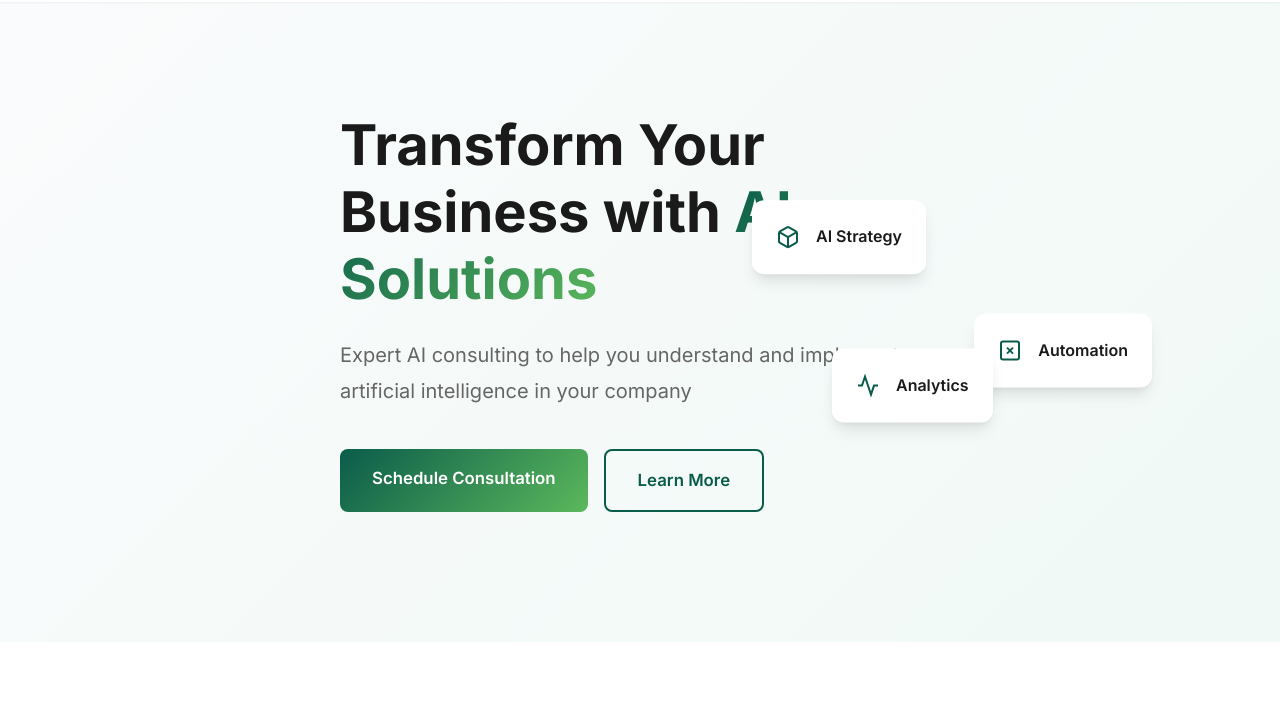
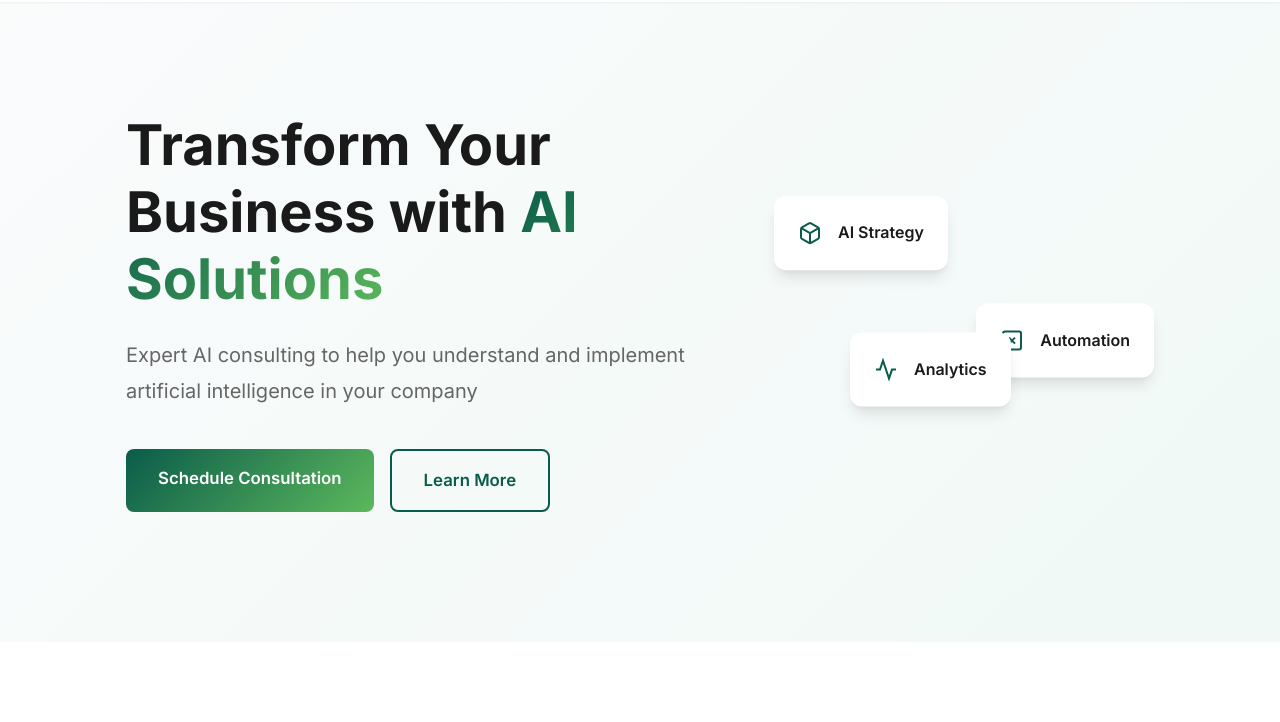
Before and after one commit to alahiji/luigiai, a plain HTML site: page index.html in a window 1280 px wide. Shown: the part 78-800 px from the top of the page. Drawn offline with Linux system fonts and the light colour scheme.

Commit message:
Style update

```diff
--- a/styles.css
+++ b/styles.css
@@ -153,16 +153,30 @@ body {
 }
 
 /* Hero Section */
+
 .hero {
     padding: 140px 0 80px;
     background: linear-gradient(135deg, #fafbfc 0%, #f0f9f6 100%);
     min-height: 90vh;
     display: flex;
     align-items: center;
+    position: relative;
+}
+
+.hero .container {
+    display: flex;
+    align-items: center;
+    justify-content: space-between;
+    gap: 3rem;
+    flex-wrap: wrap;
+    position: relative;
 }
 
 .hero-content {
     max-width: 600px;
+    flex: 1 1 320px;
+    position: relative;
+    z-index: 2;
 }
 
 .hero-title {
@@ -194,12 +208,11 @@ body {
 }
 
 .hero-visual {
-    position: absolute;
-    right: 10%;
-    top: 50%;
-    transform: translateY(-50%);
-    width: 400px;
-    height: 400px;
+    position: relative;
+    width: 380px;
+    height: 380px;
+    flex: 0 0 380px;
+    pointer-events: none;
 }
 
 .floating-card {
@@ -599,6 +612,14 @@ body {
     }
 }
 
+@media (max-width: 1200px) {
+    .hero-visual {
+        flex: 1 1 320px;
+        width: 320px;
+        height: 320px;
+        margin: 0 auto;
+    }
+}
 @media (max-width: 768px) {
     .mobile-menu-toggle {
         display: flex;
@@ -625,16 +646,13 @@ body {
         min-height: auto;
     }
 
-    .hero-title {
-        font-size: 2.5rem;
-    }
-
-    .hero-subtitle {
-        font-size: 1.1rem;
+    .hero-content {
+        text-align: center;
     }
 
     .hero-buttons {
         flex-direction: column;
+        align-items: stretch;
     }
 
     .hero-buttons a {
```
